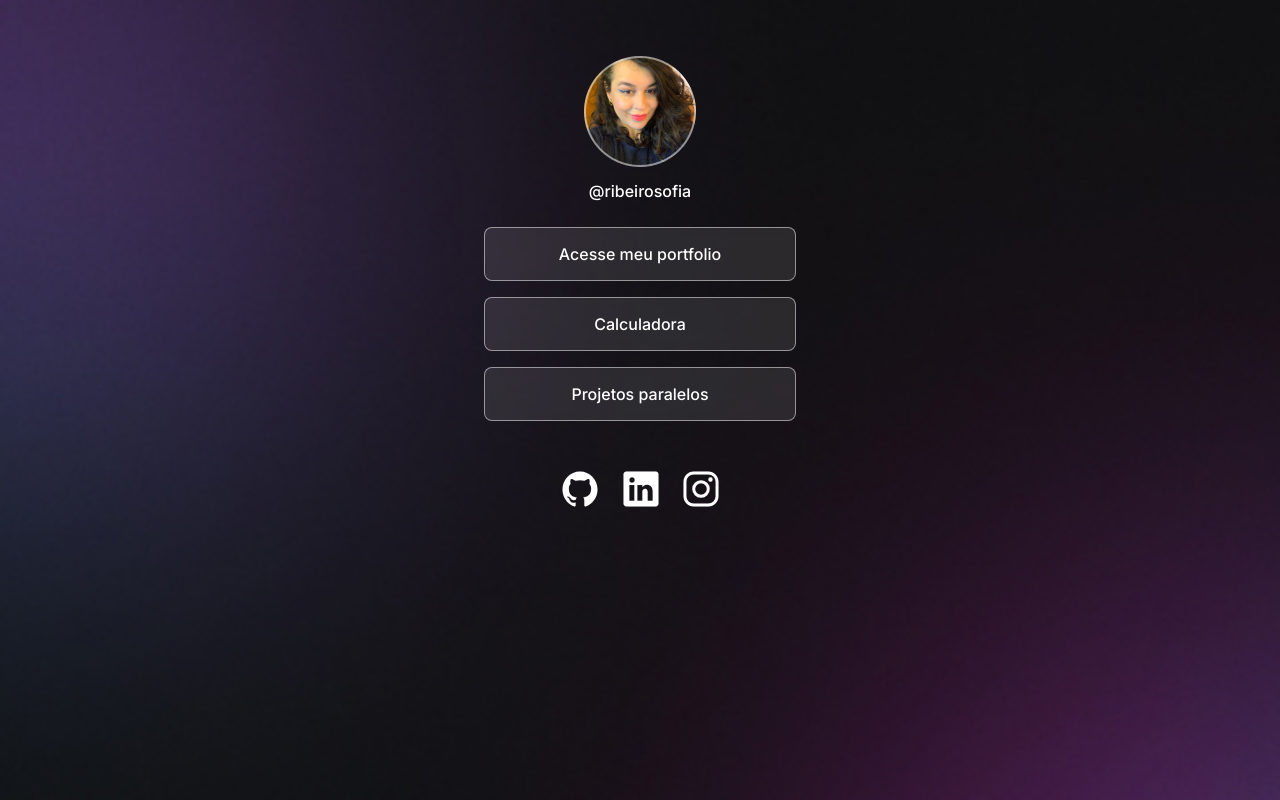
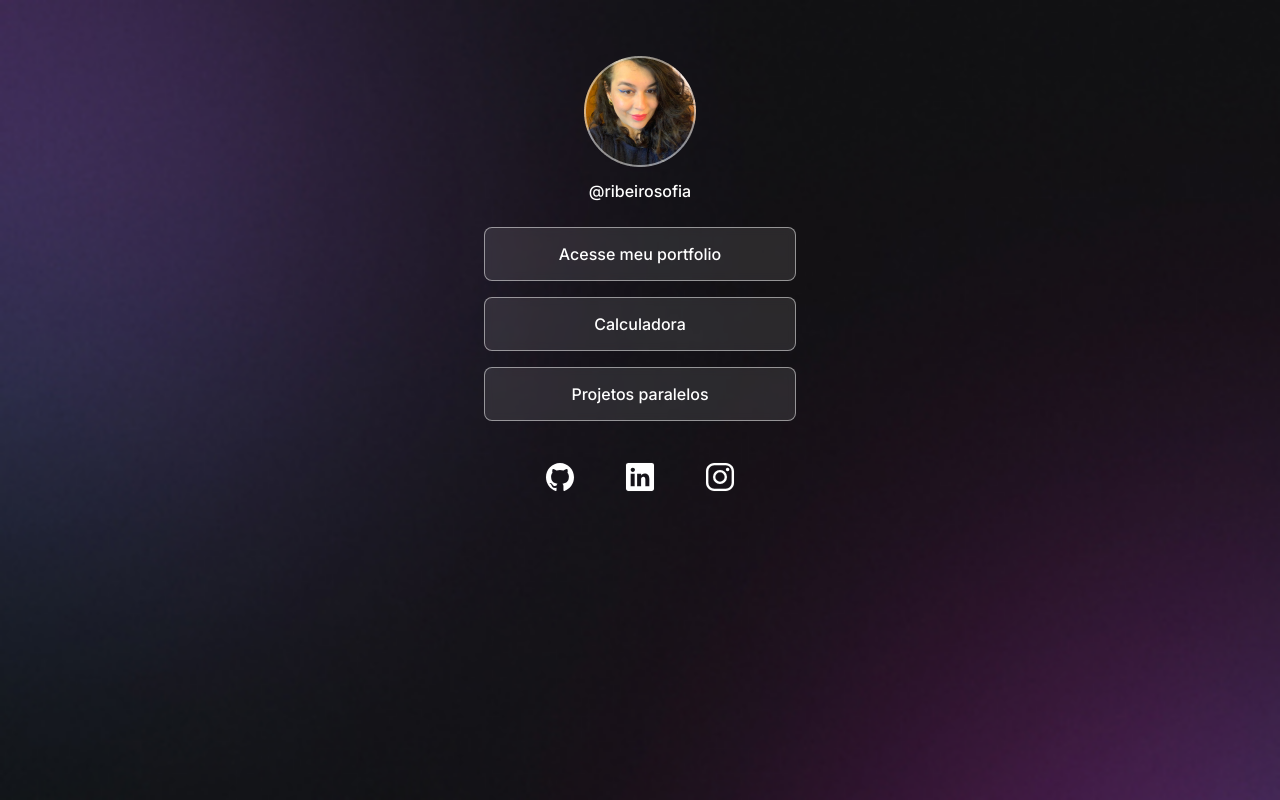
Before and after one commit to ribeirosofia/dev-links, a plain HTML site: page index.html in a window 1280 px wide. Drawn offline with nearby package versions, Linux system fonts and the light colour scheme.

Commit message:
feat: adjust social-links style

```diff
--- a/assets/css/style.css
+++ b/assets/css/style.css
@@ -68,16 +68,27 @@ ul li a:hover {
 }
 
 #social-links {
-  margin: 48px 76px;
-  width: 100%;
+  display: flex;
+  justify-content: center;
+  gap: 16px;
+  padding: 24px 0;
+  font-size: 24px;
 }
 
 #social-links ion-icon {
-  width: 40px;
-  height: 40px;
-  padding-right: 16px;
+  width: 32px;
+  height: 32px;
 }
 
-#social-links ion-icon:hover {
-  fill: var(--highlight-color-dark-mode);
+#social-links a {
+  display: flex;
+  align-items: center;
+  justify-content: center;
+  padding: 16px;
+  transition: background 0.2s;
+  border-radius: 50%;
 }
+
+#social-links a:hover {
+  background: var(--highlight-color-dark-mode);
+}
```
